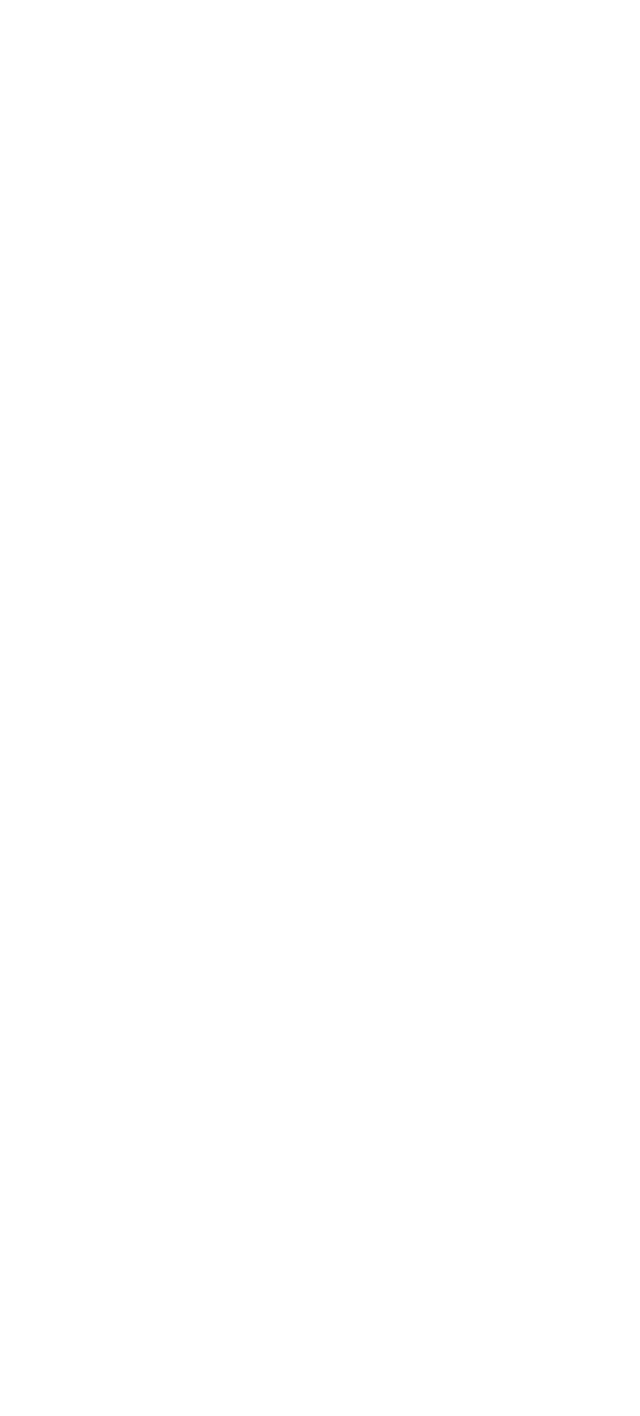
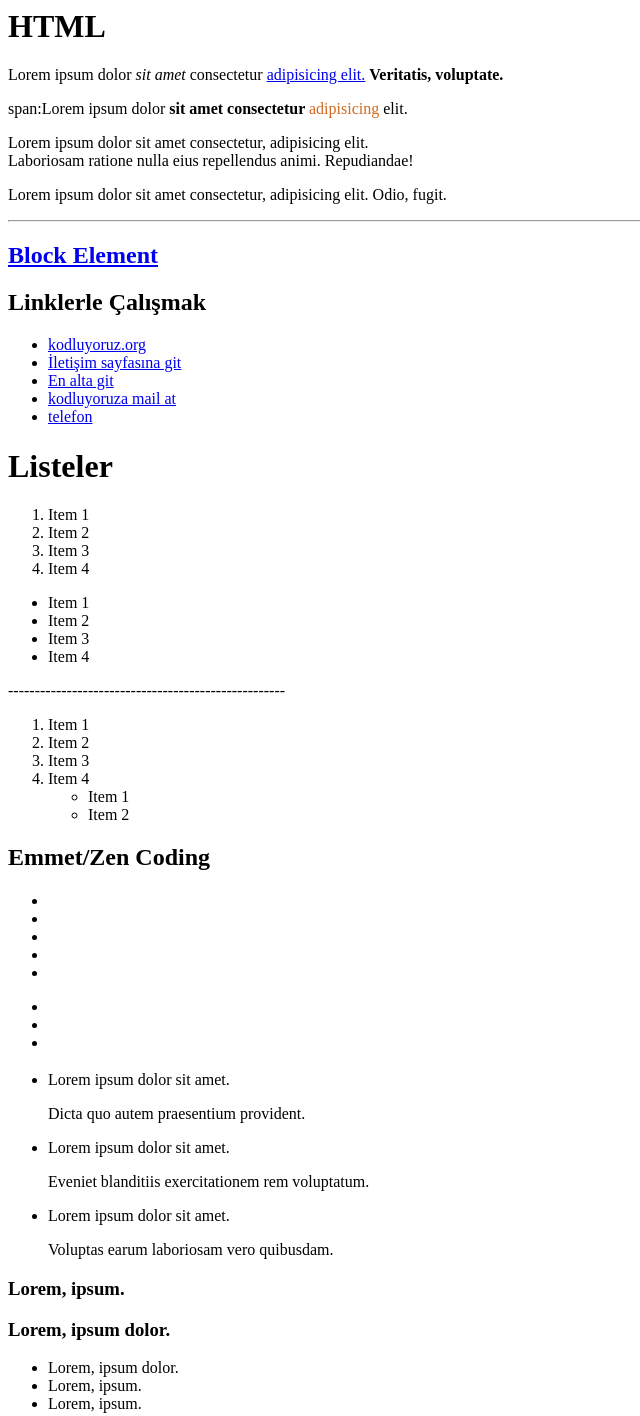
Before and after one commit to ogzhnsfgl/Kodluyoruz-Frontend, a plain HTML site: page index.html in a window 1280 px wide. Shown: the top 1416 px of the page, without its empty margins (0-640 px from the left). Before the commit the page ends 800 px from the top, so only its background shows below. Drawn offline with Linux system fonts and the light colour scheme.

Commit message:
Html patikası second assignment

```diff
--- a/index.html
+++ b/index.html
@@ -1,32 +1,151 @@
-<!-- <h1>Kodluyoruz-Front-End</h1>
-<!-- Yorum satırı-->
+<h1>HTML</h1>
 
-<!--
-    Yorum satırı.
-    Paragraf olarak da kullanılabilir.
-    Yorum satırı kodları bölmeye de yarar.
-    Örn: meta başlangıç bitiş vb. gibi.
-    Ctrl+Ö kısayolu.
+<p>
+  Lorem ipsum dolor <em>sit amet</em> consectetur
+  <a href="#">adipisicing elit.</a>
+  <strong>Veritatis, voluptate.</strong>
+</p>
+
+<p>
+  span:Lorem ipsum dolor <strong>sit amet consectetur </strong>
+  <span style="color: chocolate">adipisicing</span> elit.
+</p>
+
+<p>
+  Lorem ipsum dolor sit amet consectetur, adipisicing elit.
+  <br />
+  Laboriosam ratione nulla eius repellendus animi. Repudiandae!
+</p>
+
+<!-- span bir yerde inline değişiklik özellik yapmak istediğimizde kullanılıyor.
+Div bir çok elementi bir araya getirdiğimizde daha kullanışlı.
+ -->
+
+<p>Lorem ipsum dolor sit amet consectetur, adipisicing elit. Odio, fugit.</p>
+
+<hr />
+<!--hr çizgi ayırıcı-->
+
+<div>
+  <h2><a href="#">Block Element</a></h2>
+
+  <h2>Linklerle Çalışmak</h2>
+
+  <ul>
+    <li><a href="https://kodluyoruz.org" target="_blank">kodluyoruz.org</a></li>
+    <li><a href="iletisim.html">İletişim sayfasına git</a></li>
+    <li><a href="#footer">En alta git</a></li>
+    <li><a href="mailto:o.sofuoglu@yahoo.com">kodluyoruza mail at</a></li>
+    <li><a href="tel:+055551112233">telefon</a></li>
+  </ul>
+
+  <h1>Listeler</h1>
+  <!--
+
+Sıralı listeler numaralandırır -- (ol)
+Sırasız listeler *,- gibi prefix alır (ul)
+
 -->
-<!-- <h2>HTML</h2>
-<h3>Açıklamalarla Çalışmak</h3>
-<p>paragraf deneme</p>
-<p>
-    <p>3 denemeparagraf2 deneme</p>
-    <p>3 denemeparagraf2 deneme</p>
-    <p>3 denemeparagraf2 deneme</p>
-    <p>3 denemeparagraf2 deneme</p>
-    <p>3 denemeparagraf2 deneme</p>
-  paragraf2 denemeparagraf2 deneme paragraf2 denemeparagraf2 deneme paragraf2
-  <br />
-  denemeparagraf2 deneme paragraf2 denemeparagraf2 deneme paragraf2 <br />
-  denemeparagraf2 deneme paragraf2 denemeparagraf2 deneme <br />
-</p>
-<h3>Başlıklar ve Paragraflarla Çalışmak</h3>
-<p>ikinci deneme</p>
-<p>aklsdjklajsdlkas</p>
-<p>şlajkflşdsjfşjsdşfl</p>
-<p>Lorem, ipsum.</p>
-<p>Lorem, ipsum dolor.</p>
-<h2>CSS</h2>
-<h2>Bootstrap</h2> -->
+
+  <ol>
+    <li>Item 1</li>
+    <li>Item 2</li>
+    <li>Item 3</li>
+    <li>Item 4</li>
+  </ol>
+
+  <ul>
+    <li>Item 1</li>
+    <li>Item 2</li>
+    <li>Item 3</li>
+    <li>Item 4</li>
+  </ul>
+  <p>----------------------------------------------------</p>
+  <ol>
+    <li>Item 1</li>
+    <li>Item 2</li>
+    <li>Item 3</li>
+    <li>
+      Item 4
+      <ul>
+        <li>Item 1</li>
+        <li>Item 2</li>
+      </ul>
+    </li>
+  </ol>
+</div>
+
+<h2>Emmet/Zen Coding</h2>
+
+<!-- h1+p*2+h2+p*4 -->
+<h1></h1>
+<p></p>
+<p></p>
+<h2></h2>
+<p></p>
+<p></p>
+<p></p>
+<p></p>
+
+<ul>
+  <li></li>
+  <li></li>
+  <li></li>
+  <li></li>
+  <li></li>
+</ul>
+
+<!-- ul>li*3^p+h3+p -->
+
+<ul>
+  <li></li>
+  <li></li>
+  <li></li>
+</ul>
+<p></p>
+<h3></h3>
+<p></p>
+
+<!-- ul>li*3>p*2>lorem5 -->
+<ul>
+  <li>
+    <p>Lorem ipsum dolor sit amet.</p>
+    <p>Dicta quo autem praesentium provident.</p>
+  </li>
+  <li>
+    <p>Lorem ipsum dolor sit amet.</p>
+    <p>Eveniet blanditiis exercitationem rem voluptatum.</p>
+  </li>
+  <li>
+    <p>Lorem ipsum dolor sit amet.</p>
+    <p>Voluptas earum laboriosam vero quibusdam.</p>
+  </li>
+</ul>
+
+<!-- h3.deneme -->
+<h3 class="deneme"></h3>
+
+<h3 class="deneme">Lorem, ipsum.</h3>
+
+<!-- h3.deneme#idNo>lorem3 -->
+<h3 class="deneme" id="idNo">Lorem, ipsum dolor.</h3>
+
+<!-- ul>.deneme*3 -->
+
+<ul>
+  <li class="deneme">Lorem, ipsum dolor.</li>
+  <li class="deneme">Lorem, ipsum.</li>
+  <li class="deneme">Lorem, ipsum.</li>
+</ul>
+
+<img src="https://picsum.photos/200/300" alt="lorempicsum" />
+<img
+  src="https://app.patika.dev/patikaLogo.png"
+  alt="patikaLogo"
+  style="height: 100px"
+/>
+
+<img src="./01-html/images/01.jpg" alt="trial" />
+
+<h2 id="footer">En Alt Kısım</h2>
+<p>Lorem ipsum dolor sit amet.</p>
```
Also changed, not shown: 01-html/Assignments/index.html (+40 -0 lines), iletisim.html (added, +7 -0 lines), 01-html/images/01.jpg (added).
